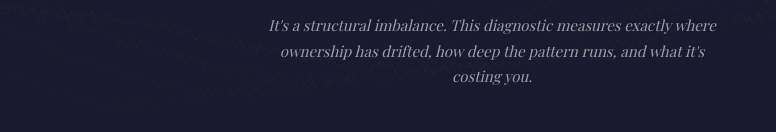
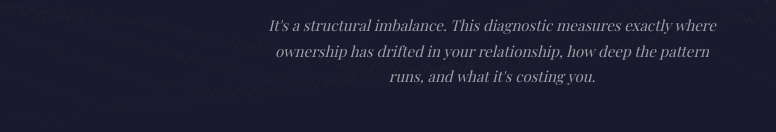
Before and after one commit to delpleashjoy/Initiative-Diagnostic, a website: page index.html in a window 1280 px wide. Shown: the part 361-493 px from the top of the page, without its empty margins (148-924 px from the left). Drawn offline with nearby package versions, Linux system fonts and the light colour scheme; a web font is replaced by a local one.

Commit message:
Update index.html

```diff
--- a/index.html
+++ b/index.html
@@ -43,7 +43,7 @@
     <h1>Initiative Imbalance<br><span>Diagnostic™</span></h1>
     <div class="gold-line"></div>
     <p class="intro-hook">If you've explained the same thing more than twice — and nothing changed — this isn't a communication problem.</p>
-    <p class="intro-sub">It's a structural imbalance. This diagnostic measures exactly where ownership has drifted, how deep the pattern runs, and what it's costing you.</p>
+    <p class="intro-sub">It's a structural imbalance. This diagnostic measures exactly where ownership has drifted in your relationship, how deep the pattern runs, and what it's costing you.</p>
     <div class="intro-meta">
       <div class="meta-item"><strong>18</strong>Questions</div>
       <div class="meta-item"><strong>5</strong>Domains</div>
```
